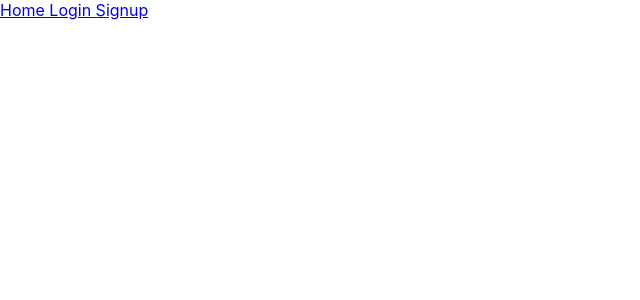
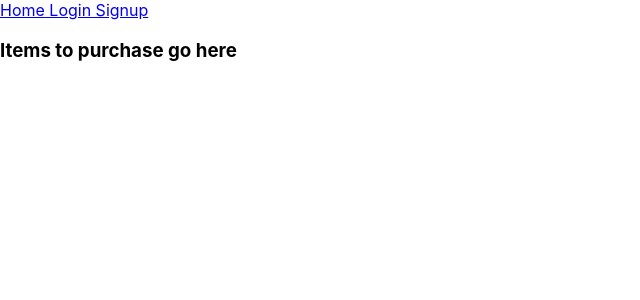
Before and after one commit to leothebeagle/siwa-ecommerce-react-frontend, a React (Create React App) app: page /items in a window 1280 px wide. Shown: the top 300 px of the page, without its empty margins (0-640 px from the left). Built offline with nearby package versions, Linux system fonts and the light colour scheme; no server answers.

Commit message:
Add a route and component for items

```diff
--- a/src/App.js
+++ b/src/App.js
@@ -13,7 +13,7 @@ import Home from './containers/Home'
 import Navbar from './components/Navbar'
 import SignupPage from './containers/SignupPage';
 import LoginPage from './containers/LoginPage';
-// import ItemsList from './containers/ItemsList';
+import ItemsList from './containers/ItemsList';
 
 
 function App(props) {
@@ -30,6 +30,7 @@ function App(props) {
           <Route exact path="/" component={Home} />
           <Route path="/signup" component={SignupPage} />
           <Route path="/login" component={LoginPage} />
+          <Route path="/items" component={ItemsList} />
         </Switch>
 
         {/* <ItemsList items={this.props.items}/> */}
--- /dev/null
+++ b/src/containers/ItemsList.js
@@ -0,0 +1,9 @@
+import React from 'react'
+
+const ItemsList = props => {
+    return(
+        <h3>Items to purchase go here</h3>
+    )
+}
+
+export default ItemsList;
```
